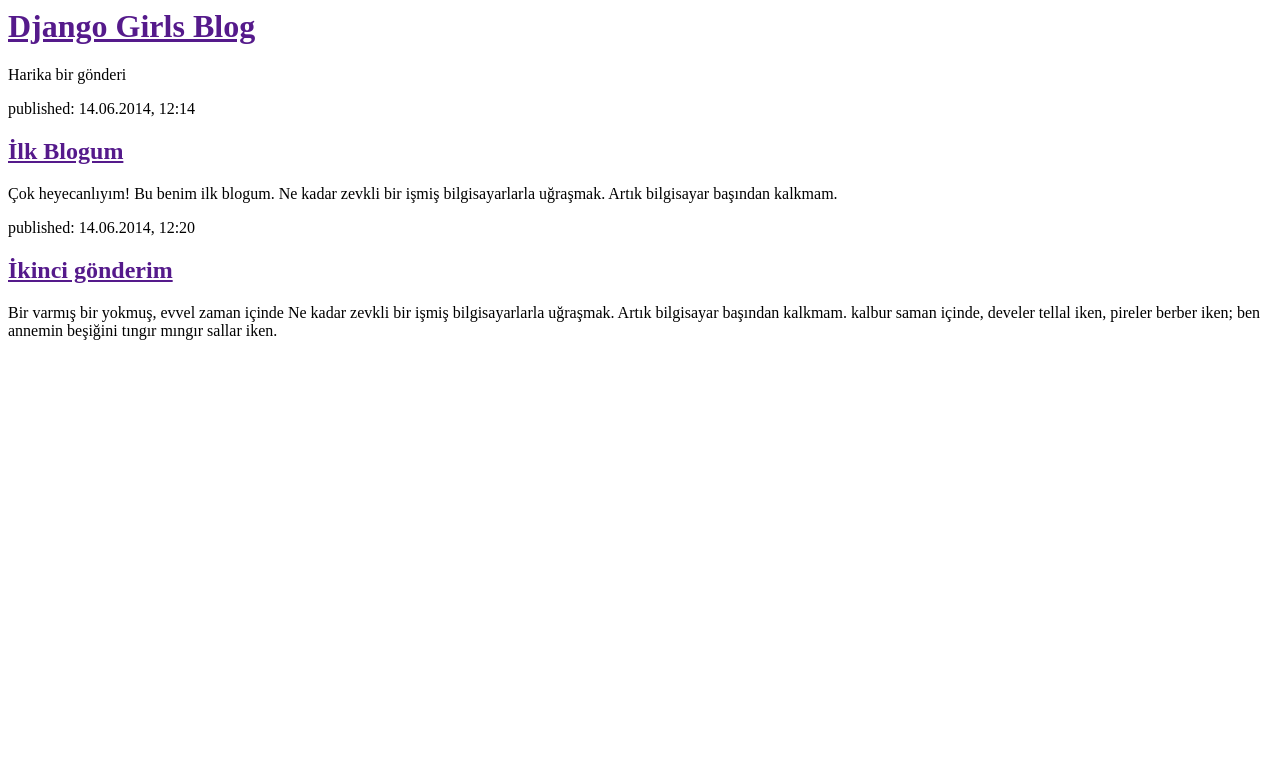
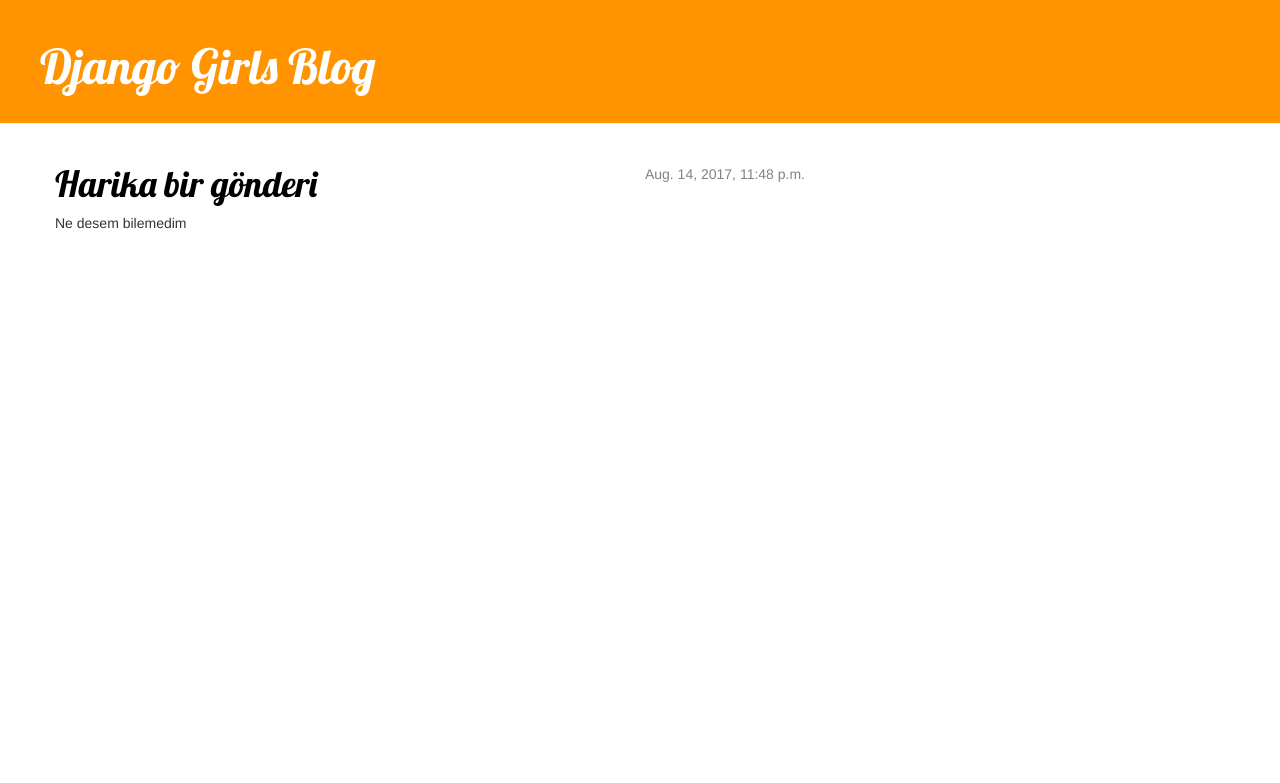
Before and after one commit to birincioglu1/my-first-blog, a Django app: page / in a window 1280 px wide. Shown: the top 783 px of the page. Run offline with Django 3.2, Linux system fonts and the light colour scheme; data comes from the database, SQL or seed files in the repository; some libraries are stand-ins or nearby versions.

Commit message:
Detaylı blog gönderileri için CSS'e ilaveten view ve template eklendi

```diff
--- a/blog/static/css/blog.css
+++ b/blog/static/css/blog.css
@@ -0,0 +1,53 @@
+h1 a {
+    color: #FCA205;
+    font-family: 'Lobster';
+}
+
+.page-header {
+    background-color: #ff9400;
+    margin-top: 0;
+    padding: 20px 20px 20px 40px;
+}
+
+
+.page-header h1, .page-header h1 a, .page-header h1 a:visited, .page-header h1 a:active {
+    color: #ffffff;
+    font-size: 36pt;
+    text-decoration: none;
+}
+
+.content {
+    margin-left: 40px;
+}
+
+h1, h2, h3, h4 {
+    font-family: 'Lobster', cursive;
+}
+
+.date {
+   float: right;
+    color: #828282;
+}
+
+.save {
+    float: right;
+}
+
+.post-form textarea, .post-form input {
+    width: 100%;
+}
+
+.top-menu, .top-menu:hover, .top-menu:visited {
+    color: #ffffff;
+    float: right;
+    font-size: 26pt;
+    margin-right: 20px;
+}
+
+.post {
+    margin-bottom: 70px;
+}
+
+.post h1 a, .post h1 a:visited {
+    color: #000000;
+}
--- a/blog/templates/blog/base.html
+++ b/blog/templates/blog/base.html
@@ -1,10 +1,23 @@
-<!DOCTYPE html>
-<html lang="en">
-<head>
-    <meta charset="UTF-8">
-    <title>$Title$</title>
-</head>
-<body>
-$END$
-</body>
-</html>
+{% load staticfiles %}
+<html>
+    <head>
+        <title>Django Girls blog</title>
+        <link rel="stylesheet" href="//maxcdn.bootstrapcdn.com/bootstrap/3.2.0/css/bootstrap.min.css">
+        <link rel="stylesheet" href="//maxcdn.bootstrapcdn.com/bootstrap/3.2.0/css/bootstrap-theme.min.css">
+        <link href='//fonts.googleapis.com/css?family=Lobster&subset=latin,latin-ext' rel='stylesheet' type='text/css'>
+        <link rel="stylesheet" href="{% static 'css/blog.css' %}">
+    </head>
+    <body>
+    <div class="page-header">
+        <h1><a href="/">Django Girls Blog</a></h1>
+    </div>
+    <div class="content container">
+        <div class="row">
+            <div class="col-md-8">
+            {% block content %}
+            {% endblock %}
+            </div>
+        </div>
+    </div>
+    </body>
+ </html>
--- a/blog/templates/blog/post_list.html
+++ b/blog/templates/blog/post_list.html
@@ -1,24 +1,13 @@
-<html>
-    <head>
-        <title>Django Girls blog</title>
-    </head>
-    <body>
-        <div>
-            <h1><a href="">Django Girls Blog</a></h1>
+{% extends 'blog/base.html' %}
+
+{% block content %}
+    {% for post in posts %}
+        <div class="post">
+            <div class="date">
+                {{ post.yayinlanma_tarihi }}
+            </div>
+            <h1><a href="{% url 'post_detail' pk=post.pk %}">{{ post.baslik }}</a></h1>
+            <p>{{ post.yazi|linebreaks }}</p>
         </div>
-            {% for post in posts %}
-                {{ post }}
-            {% endfor %}
-        <div>
-            <p>published: 14.06.2014, 12:14</p>
-            <h2><a href="">İlk Blogum</a></h2>
-            <p>Çok heyecanlıyım! Bu benim ilk blogum. Ne kadar zevkli bir işmiş bilgisayarlarla uğraşmak. Artık bilgisayar başından kalkmam. </p>
-        </div>
-
-        <div>
-            <p>published: 14.06.2014, 12:20</p>
-            <h2><a href="">İkinci gönderim</a></h2>
-            <p>Bir varmış bir yokmuş, evvel zaman içinde Ne kadar zevkli bir işmiş bilgisayarlarla uğraşmak. Artık bilgisayar başından kalkmam. kalbur saman içinde, develer tellal iken, pireler berber iken; ben annemin beşiğini tıngır mıngır sallar iken.</p>
-        </div>
-    </body>
-</html>
+    {% endfor %}
+{% endblock content %}
--- a/blog/urls.py
+++ b/blog/urls.py
@@ -3,4 +3,6 @@ from . import views
 
 urlpatterns = [
     url(r'^$', views.post_list, name='post_list'),
+    url(r'^post/(?P<pk>[0-9]+)/$', views.post_detail, name='post_detail'),
+
 ]
--- a/blog/views.py
+++ b/blog/views.py
@@ -1,10 +1,13 @@
 from django.shortcuts import render
 from django.utils import timezone
 from .models import Post
+from django.shortcuts import render, get_object_or_404
 
 def post_list(request):
     return render(request, 'blog/post_list.html', {})
-
+def post_detail(request, pk):
+    post = get_object_or_404(Post, pk=pk)
+    return render(request, 'blog/post_detail.html', {'post': post})
 
 def post_list(request):
     posts = Post.objects.filter(yayinlanma_tarihi__lte=timezone.now()).order_by('yayinlanma_tarihi')
```
Also changed, not shown: blog/templates/blog/post_detail.html (+13 -10 lines).
